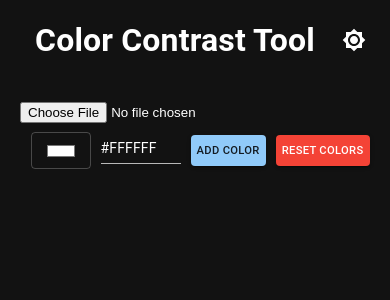
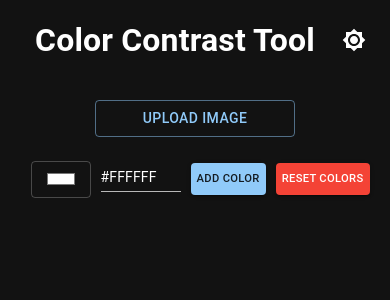
Before and after one commit to jaco8060/Color-Contrast-Tool, a React (Vite) app: page / in a window 390 px wide. Shown: the top 300 px of the page. Built offline with nearby package versions, Linux system fonts and the light colour scheme.

Commit message:
update styling for import img and export palette with responsive css

```diff
--- /dev/null
+++ b/src/ImageColorExtractor.css
@@ -0,0 +1,38 @@
+.uploadImgContainer {
+  display: grid;
+  justify-content: center;
+  align-items: center;
+  margin-bottom: 1rem;
+  gap: 1rem;
+}
+.uploadButton {
+  width: 200px;
+  justify-self: center;
+}
+
+.inputGroup {
+  display: flex;
+
+  align-items: center;
+  justify-content: center;
+  gap: 0.5rem;
+}
+
+.inputGroup span {
+  justify-self: center;
+}
+
+.uploadImgContainer img {
+  grid-row: 2/3;
+  max-width: 90%; /* Allows the image to be responsive based on container size */
+  height: auto;
+  display: block;
+  margin: 0 auto;
+}
+
+/* Media query for larger screens */
+@media (min-width: 768px) {
+  .uploadImgContainer img {
+    max-width: 500px; /* Fixed max width on larger screens */
+  }
+}
--- a/src/ImageColorExtractor.jsx
+++ b/src/ImageColorExtractor.jsx
@@ -1,51 +1,72 @@
 // ImageColorExtractor.jsx
+import { Button } from "@mui/material";
 import { Palette } from "color-thief-react";
-import { useState } from "react";
+import { useRef, useState } from "react";
 import { CirclePicker } from "react-color";
-
+import "./ImageColorExtractor.css";
 function ImageColorExtractor({ onAddColor, onAddPalette }) {
   const [imageSrc, setImageSrc] = useState(null);
-
+  const fileInputRef = useRef(null); // Create a ref for the file input
   const handleImageUpload = (event) => {
     const file = event.target.files[0];
     const reader = new FileReader();
     reader.onload = () => setImageSrc(reader.result);
     reader.readAsDataURL(file);
   };
-
+  const handleButtonClick = () => {
+    fileInputRef.current.click(); // Trigger file input click when button is clicked
+  };
   return (
-    <div>
-      <input type="file" onChange={handleImageUpload} accept="image/*" />
+    <>
+      <div className="uploadImgContainer">
+        <Button
+          variant="outlined"
+          color="primary"
+          onClick={handleButtonClick}
+          className="uploadButton"
+        >
+          Upload Image
+        </Button>
+        {/* Hidden file input */}
+        <input
+          type="file"
+          ref={fileInputRef}
+          onChange={handleImageUpload}
+          accept="image/*"
+          style={{ display: "none" }} // Hide the file input
+        />
+        {/* Material-UI button that triggers the file input */}
         {imageSrc && (
-        <img
-          src={imageSrc}
-          alt="Uploaded"
-          style={{ maxWidth: "100%", maxHeight: "300px" }}
-        />
-      )}
-      {imageSrc && (
+          <>
+            <img src={imageSrc} alt="Uploaded" />
             <Palette src={imageSrc} colorCount={5} format="hex">
               {({ data, loading, error }) => {
                 if (loading) return <p>Loading...</p>;
                 if (error) return <p>There was an error loading the image.</p>;
                 return (
-              <div>
+                  <div className="inputGroup">
                     <CirclePicker
                       colors={data}
-                  circleSize={28}
-                  circleSpacing={14}
-                  onSwatchHover={(color, event) => event.stopPropagation()} // Prevent hover events
+                      circleSize={33}
+                      circleSpacing={8}
                       onChangeComplete={(color) => onAddColor(color.hex)} // Add selected color to state
                     />
-                <button onClick={() => onAddPalette(data)}>
+
+                    <Button
+                      variant="contained"
+                      color="primary"
+                      onClick={() => onAddPalette(data)} // Directly use the onReset prop
+                    >
                       Export Palette
-                </button>
+                    </Button>
                   </div>
                 );
               }}
             </Palette>
+          </>
         )}
       </div>
+    </>
   );
 }
 
```
Lines whose indentation alone changed are shown as unchanged.
